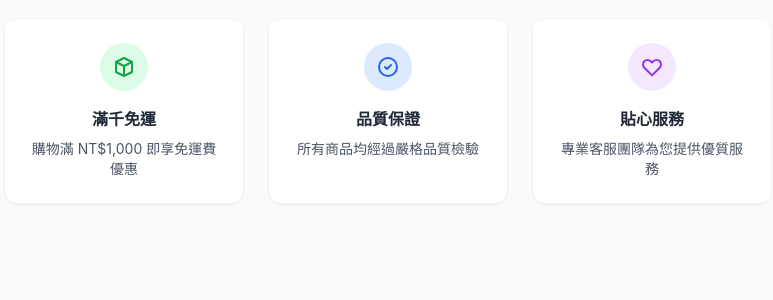
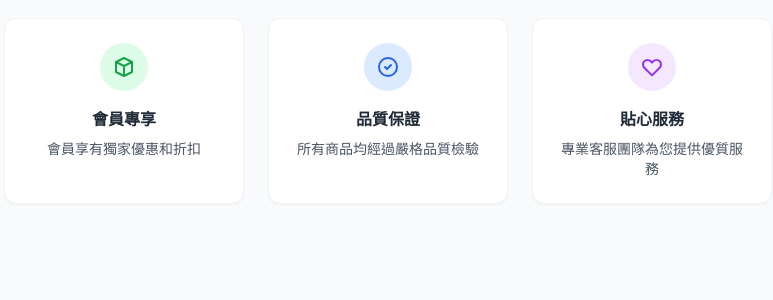
Before and after one commit to gwolf0719/BlogCommerce, a FastAPI app: page /cart in a window 1280 px wide. Shown: the part 659-959 px from the top of the page, without its empty margins (252-1025 px from the left). Run offline with FastAPI, Linux system fonts and the light colour scheme; data that the repository does not hold is empty; some libraries are stand-ins or nearby versions.

Commit message:
更新購物車及結帳頁面，將「滿千免運」提示改為「會員專享」優惠，並移除不必要的運費顯示。新增運費計算的相關邏輯，提升使用者體驗。

```diff
--- a/app/templates/shop/cart.html
+++ b/app/templates/shop/cart.html
@@ -58,8 +58,8 @@
                                 <path stroke-linecap="round" stroke-linejoin="round" stroke-width="2" d="M20 7l-8-4-8 4m16 0l-8 4m8-4v10l-8 4m0-10L4 7m8 4v10M4 7v10l8 4"></path>
                             </svg>
                         </div>
-                        <h3 class="font-semibold text-gray-800 mb-2">滿千免運</h3>
-                        <p class="text-sm text-gray-600">購物滿 NT$1,000 即享免運費優惠</p>
+                        <h3 class="font-semibold text-gray-800 mb-2">會員專享</h3>
+                        <p class="text-sm text-gray-600">會員享有獨家優惠和折扣</p>
                     </div>
 
                     <div class="text-center p-6 bg-white rounded-xl shadow-sm border border-gray-100">
@@ -272,10 +272,6 @@
                     </div>
                 </div>
 
-                <div class="text-sm text-gray-600 mb-4" x-show="shippingFee > 0">
-                    滿 NT$1,000 享免運費
-                </div>
-
                 <button @click="goToCheckout()"
                         class="w-full bg-gradient-to-r from-green-500 to-green-600 hover:from-green-600 hover:to-green-700 text-white font-bold py-4 px-6 rounded-xl shadow-lg hover:shadow-xl transform hover:scale-105 transition-all duration-300 disabled:opacity-50 disabled:cursor-not-allowed disabled:transform-none disabled:shadow-none flex items-center justify-center space-x-2"
                         :disabled="cart.items.length === 0 || loading">
@@ -315,17 +311,19 @@ function cartApp() {
             total: 0
         },
         loading: false,
+        shippingCalculation: {
+            loading: false,
+            data: null
+        },
         promoCode: '',
         promoLoading: false,
         promoMessage: '',
         promoSuccess: false,
         appliedPromo: null,
         discountAmount: 0,
-
         get finalTotal() {
             return Math.max(0, this.cart.subtotal - this.discountAmount);
         },
-
         init() {
             this.loadCart();
             this.checkUrlParams();
--- a/app/templates/shop/checkout.html
+++ b/app/templates/shop/checkout.html
@@ -507,11 +507,7 @@ async function checkPaymentMethods() {
                 document.getElementById('paypal-option').style.display = 'none';
             }
 
-            // 更新運費設定
-            if (settings.shipping) {
-                window.shippingFee = settings.shipping.fee;
-                window.freeShippingThreshold = settings.shipping.free_threshold;
-            }
+
 
             // 檢查是否至少有一個付款方式啟用
             const enabledMethods = Object.keys(settings).filter(key =>
```
